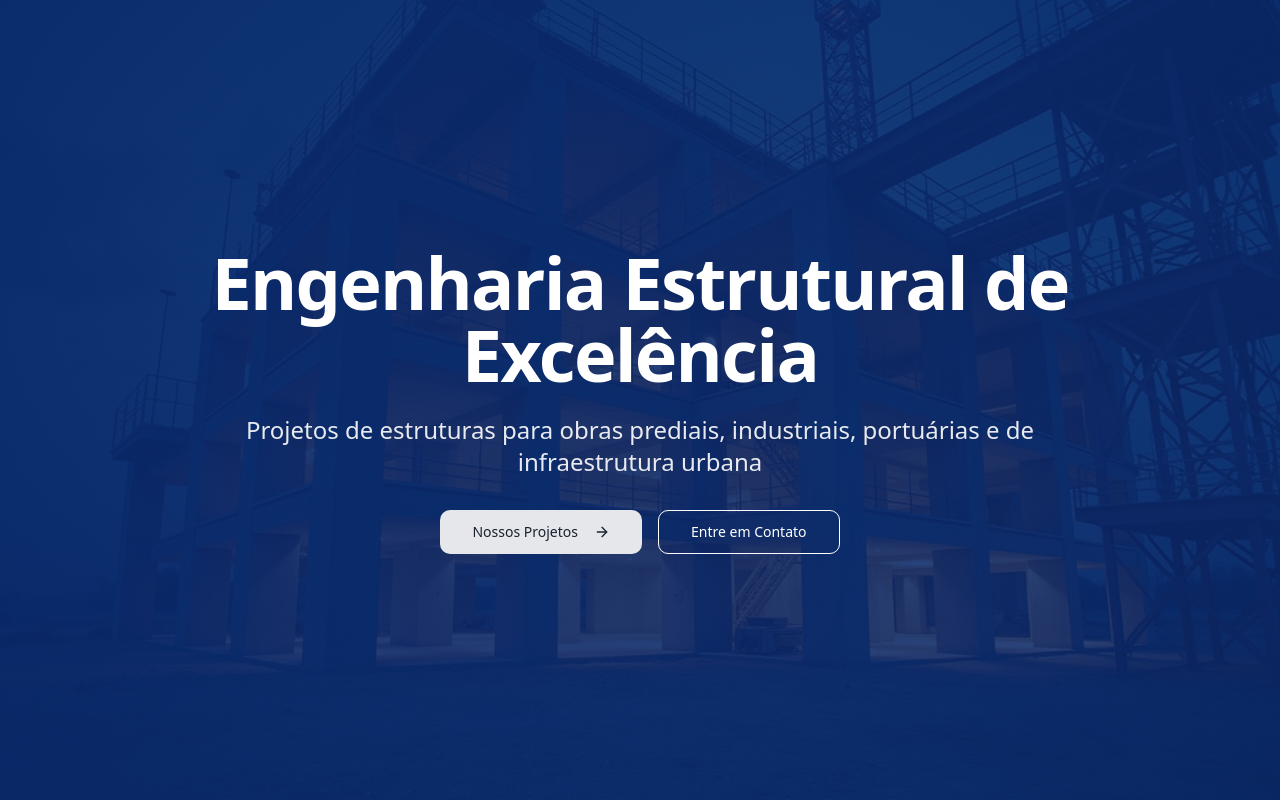
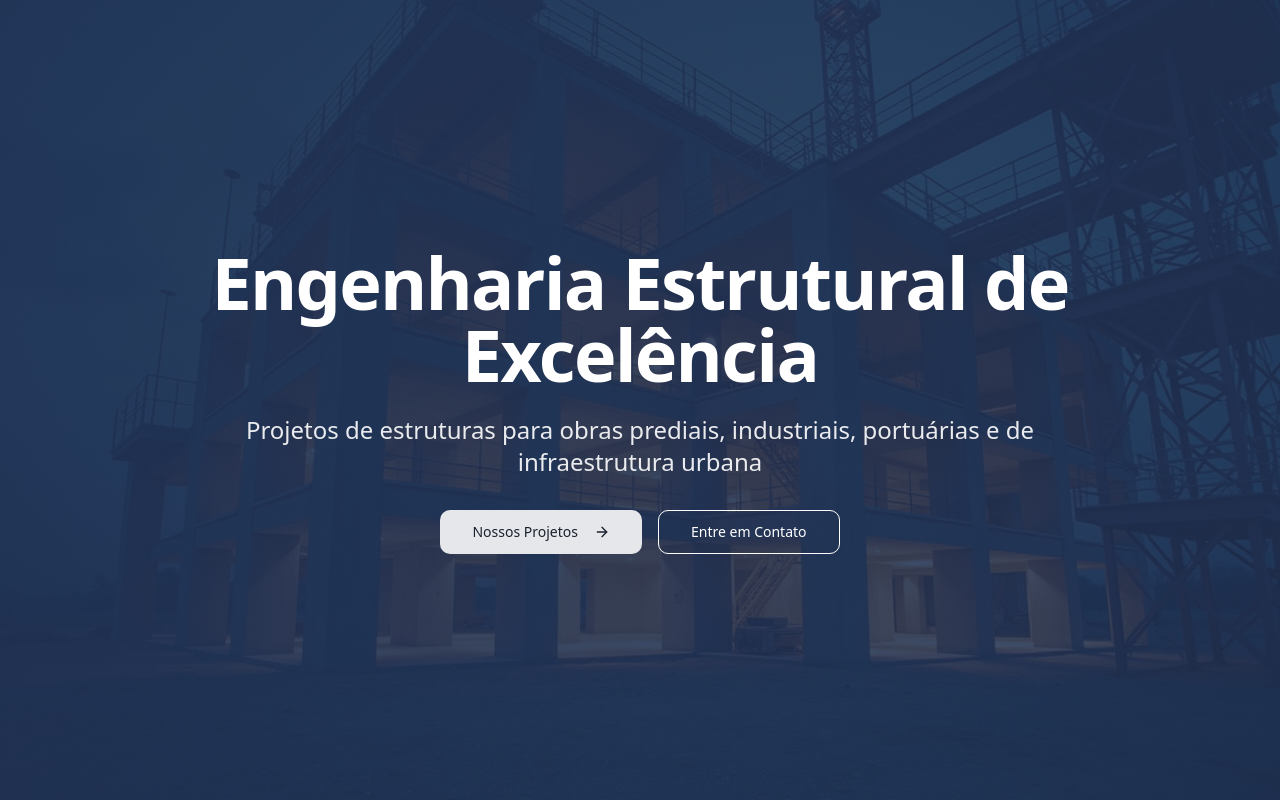
Before and after one commit to jrlubas/lubas-projetos, a React (Vite) app: page / in a window 1280 px wide. Shown: the top 800 px of the page. Built offline with nearby package versions, Linux system fonts and the light colour scheme; the HTML template or start-up script is replaced by a standard one.

Commit message:
Refactor: Update blue color to #223155

```diff
--- a/src/index.css
+++ b/src/index.css
@@ -17,7 +17,7 @@ All colors MUST be HSL.
     --popover: 0 0% 100%;
     --popover-foreground: 220 26% 14%;
 
-    --primary: 221 83% 23%;
+    --primary: 220 43% 23%;
     --primary-foreground: 0 0% 100%;
 
     --secondary: 220 13% 91%;
@@ -34,14 +34,14 @@ All colors MUST be HSL.
 
     --border: 220 13% 91%;
     --input: 220 13% 91%;
-    --ring: 221 83% 23%;
+    --ring: 220 43% 23%;
 
     --radius: 0.75rem;
 
-    --gradient-primary: linear-gradient(135deg, hsl(221 83% 23%), hsl(221 83% 35%));
-    --gradient-hero: linear-gradient(135deg, hsl(221 83% 18%), hsl(221 83% 28%));
-    --shadow-card: 0 4px 20px -2px hsl(221 83% 23% / 0.1);
-    --shadow-hover: 0 8px 30px -4px hsl(221 83% 23% / 0.15);
+    --gradient-primary: linear-gradient(135deg, hsl(220 43% 23%), hsl(220 43% 35%));
+    --gradient-hero: linear-gradient(135deg, hsl(220 43% 18%), hsl(220 43% 28%));
+    --shadow-card: 0 4px 20px -2px hsl(220 43% 23% / 0.1);
+    --shadow-hover: 0 8px 30px -4px hsl(220 43% 23% / 0.15);
     --transition-smooth: all 0.3s cubic-bezier(0.4, 0, 0.2, 1);
 
     --sidebar-background: 0 0% 98%;
@@ -71,7 +71,7 @@ All colors MUST be HSL.
     --popover: 220 26% 18%;
     --popover-foreground: 0 0% 98%;
 
-    --primary: 221 83% 53%;
+    --primary: 220 43% 53%;
     --primary-foreground: 0 0% 100%;
 
     --secondary: 220 17% 24%;
@@ -88,7 +88,7 @@ All colors MUST be HSL.
 
     --border: 220 17% 24%;
     --input: 220 17% 24%;
-    --ring: 221 83% 53%;
+    --ring: 220 43% 53%;
     --sidebar-background: 240 5.9% 10%;
     --sidebar-foreground: 240 4.8% 95.9%;
     --sidebar-primary: 224.3 76.3% 48%;
```
